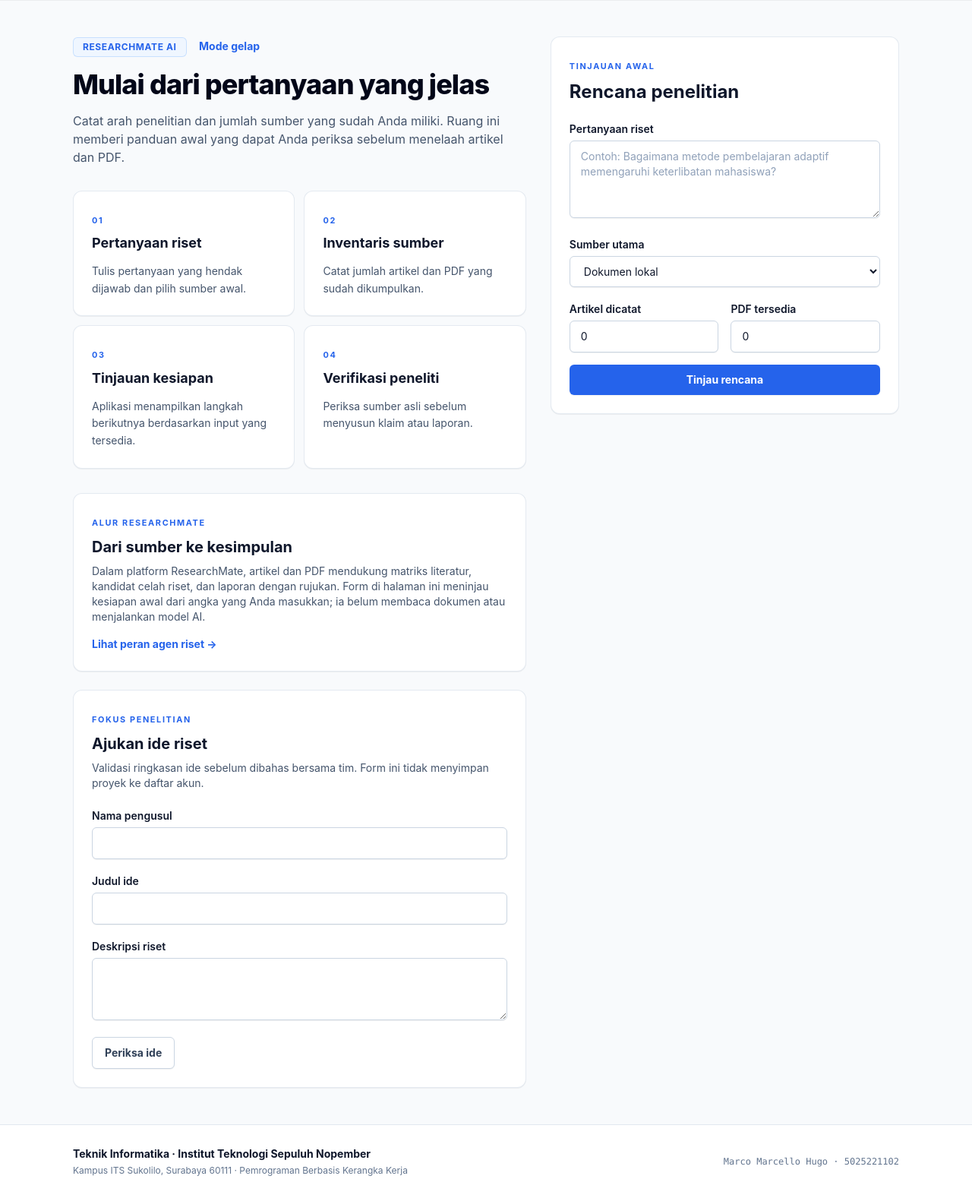
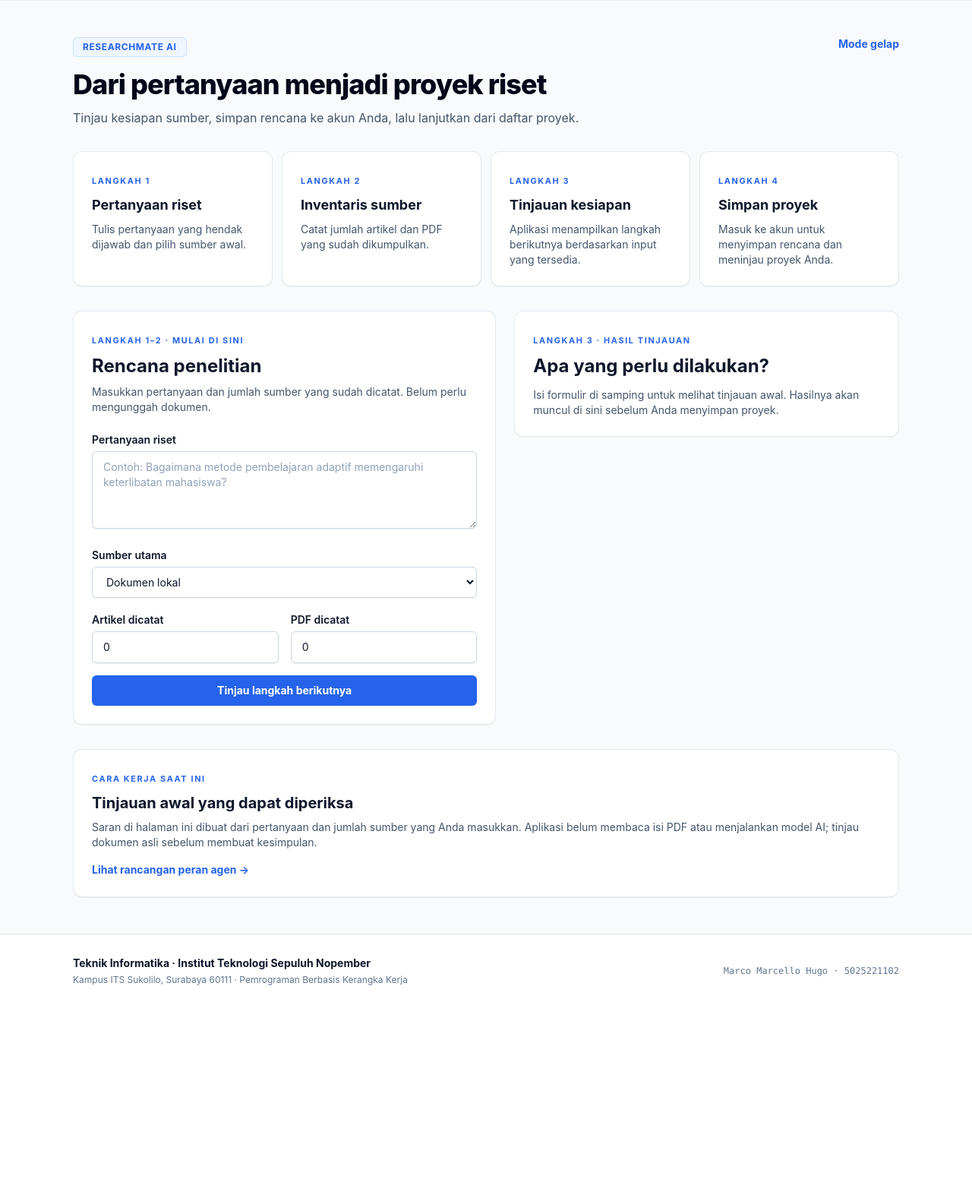
Before and after one commit to Marcellohugo/PBKK, a Laravel app: page /ide-agent in a window 1280 px wide. Shown: the part 98-1675 px from the top of the page at 76% size. After the commit the page ends 1395 px from the top, so only its background shows below. Run offline with Laravel 12, Linux system fonts and the light colour scheme; style sheets or scripts are compiled from the project's sources.

Commit message:
feat(w6): connect research plan to saved projects

```diff
--- a/app/Http/Controllers/PageController.php
+++ b/app/Http/Controllers/PageController.php
@@ -30,14 +30,15 @@ class PageController extends Controller
             'mode' => ['nullable', Rule::in(['light', 'dark'])],
         ]);
         $dark = $request->query('mode') === 'dark';
-        $profil = config('profile');
         $alur = [
             ['judul' => 'Pertanyaan riset', 'isi' => 'Tulis pertanyaan yang hendak dijawab dan pilih sumber awal.'],
             ['judul' => 'Inventaris sumber', 'isi' => 'Catat jumlah artikel dan PDF yang sudah dikumpulkan.'],
             ['judul' => 'Tinjauan kesiapan', 'isi' => 'Aplikasi menampilkan langkah berikutnya berdasarkan input yang tersedia.'],
-            ['judul' => 'Verifikasi peneliti', 'isi' => 'Periksa sumber asli sebelum menyusun klaim atau laporan.'],
+            ['judul' => 'Simpan proyek', 'isi' => 'Masuk ke akun untuk menyimpan rencana dan meninjau proyek Anda.'],
         ];
-        return view('idea', compact('profil', 'dark', 'alur'));
+        $plan = $request->session()->get('research_plan');
+        $draft = $request->session()->get('research_idea');
+        return view('idea', compact('dark', 'alur', 'plan', 'draft'));
     }
 
     public function recommendations(Request $request)
@@ -82,14 +83,14 @@ class PageController extends Controller
                 'isi' => 'Bandingkan metode dan hasil sumber yang relevan. Kandidat celah riset perlu dukungan kutipan yang dapat diperiksa.',
             ],
         ];
-        return redirect()->route('idea', ['mode' => $data['mode'] ?? 'light'])
-            ->with('analitika', ['data' => $data, 'saran' => $saran])->withInput($request->except('_token'));
+        $request->session()->put('research_plan', ['data' => $data, 'saran' => $saran]);
+        return redirect()->to(route('idea', ['mode' => $data['mode'] ?? 'light']).'#hasil');
     }
 
     public function store(Request $request)
     {
         $data = $request->validate([
-            'nama' => 'required|string|min:3|max:100',
+            'nama' => $request->user() ? 'nullable|string|min:3|max:100' : 'required|string|min:3|max:100',
             'judul' => 'required|string|min:5|max:150',
             'deskripsi' => 'required|string|min:15|max:3000',
             'mode' => ['nullable', Rule::in(['light', 'dark'])],
@@ -100,9 +101,35 @@ class PageController extends Controller
             'max' => ':attribute maksimal :max karakter.',
             'in' => 'Pilihan :attribute tidak valid.',
         ], ['nama' => 'Nama pengusul', 'judul' => 'Judul ide', 'deskripsi' => 'Deskripsi', 'mode' => 'mode']);
-        return redirect()->route('idea', ['mode' => $data['mode'] ?? 'light'])
-            ->with('status', "Terima kasih, {$data['nama']}. Ide riset {$data['judul']} berhasil divalidasi.")
-            ->with('ide', $data);
+        if (! $request->user()) {
+            $request->session()->put('research_idea', $data);
+            $next = $request->session()->has('research_plan')
+                ? 'Masuk untuk menyimpannya.'
+                : 'Tinjau rencana riset untuk melanjutkan penyimpanan.';
+            return redirect()->route('idea', ['mode' => $data['mode'] ?? 'light'])
+                ->with('status', "Terima kasih, {$data['nama']}. Ide riset {$data['judul']} berhasil divalidasi. {$next}")
+                ->with('ide', $data);
+        }
+
+        $plan = $request->session()->get('research_plan.data');
+        if (! $plan) {
+            return redirect()->route('idea', ['mode' => $data['mode'] ?? 'light'])
+                ->withErrors(['judul' => 'Tinjau rencana riset terlebih dahulu sebelum menyimpan proyek.'])
+                ->withInput();
+        }
+
+        $project = $request->user()->projects()->create([
+            'judul' => $data['judul'],
+            'deskripsi' => $data['deskripsi'],
+            'tema_agent' => config('profile.tema'),
+            'pertanyaan_riset' => $plan['pertanyaan_riset'],
+            'mode_riset' => $plan['mode_riset'],
+            'jumlah_artikel' => $plan['jumlah_artikel'],
+            'jumlah_pdf' => $plan['jumlah_pdf'],
+        ]);
+        $request->session()->forget(['research_plan', 'research_idea']);
+
+        return redirect()->route('dashboard.home')->with('status', "Proyek {$project->judul} berhasil disimpan.");
     }
     public function about() { return view('about'); }
 
--- a/app/Models/Project.php
+++ b/app/Models/Project.php
@@ -10,11 +10,11 @@ class Project extends Model
 {
     use HasFactory;
 
-    protected $fillable = ['judul', 'deskripsi', 'tema_agent'];
+    protected $fillable = ['judul', 'deskripsi', 'tema_agent', 'pertanyaan_riset', 'mode_riset', 'jumlah_artikel', 'jumlah_pdf'];
 
     protected function casts(): array
     {
-        return ['api_key_secure' => 'encrypted'];
+        return ['api_key_secure' => 'encrypted', 'jumlah_artikel' => 'integer', 'jumlah_pdf' => 'integer'];
     }
 
     public function user(): BelongsTo
--- a/resources/views/auth/login.blade.php
+++ b/resources/views/auth/login.blade.php
@@ -4,7 +4,7 @@
 <div class="mx-auto max-w-md">
     <p class="eyebrow">Akun ResearchMate</p>
     <h1 class="mt-2 text-3xl font-extrabold tracking-tight">Masuk ke ruang kerja</h1>
-    <p class="mt-2 text-sm text-slate-600 dark:text-slate-300">Akses proyek dan analitika yang terhubung dengan akun Anda.</p>
+    <p class="mt-2 text-sm text-slate-600 dark:text-slate-300">Masuk untuk menyimpan rencana riset dan membuka proyek milik akun Anda.</p>
     <form method="POST" action="{{ route('login') }}" class="feature-card mt-6 space-y-5 p-6">
         @csrf
         <div><label for="email" class="text-sm font-semibold">Email</label><input id="email" class="field" type="email" name="email" value="{{ old('email') }}" required autofocus autocomplete="username">@error('email')<p class="error">{{ $message }}</p>@enderror</div>
--- a/resources/views/auth/register.blade.php
+++ b/resources/views/auth/register.blade.php
@@ -4,7 +4,7 @@
 <div class="mx-auto max-w-md">
     <p class="eyebrow">Akun ResearchMate</p>
     <h1 class="mt-2 text-3xl font-extrabold tracking-tight">Buat akun baru</h1>
-    <p class="mt-2 text-sm text-slate-600 dark:text-slate-300">Buat akun untuk melihat proyek riset yang terhubung dengan Anda.</p>
+    <p class="mt-2 text-sm text-slate-600 dark:text-slate-300">Buat akun untuk menyimpan rencana riset dan mengelola daftar proyek Anda.</p>
     <form method="POST" action="{{ route('register') }}" class="feature-card mt-6 space-y-5 p-6">
         @csrf
         <div><label for="name" class="text-sm font-semibold">Nama lengkap</label><input id="name" class="field" type="text" name="name" value="{{ old('name') }}" required autofocus autocomplete="name">@error('name')<p class="error">{{ $message }}</p>@enderror</div>
--- a/resources/views/idea.blade.php
+++ b/resources/views/idea.blade.php
@@ -1,63 +1,105 @@
 @extends('layouts.app')
 @section('title', 'Rencana riset')
 @section('content')
-<div class="grid gap-8 lg:grid-cols-[1.3fr_1fr] lg:items-start">
+<div class="flex flex-wrap items-start justify-between gap-4">
     <div>
         <span class="badge-its">ResearchMate AI</span>
-        <a class="text-link ml-3" href="{{ route('idea', ['mode' => $dark ? 'light' : 'dark']) }}">{{ $dark ? 'Mode terang' : 'Mode gelap' }}</a>
-        <h1 class="mt-4 text-4xl font-extrabold tracking-tight text-slate-950 dark:text-white">Mulai dari pertanyaan yang jelas</h1>
-        <p class="mt-4 max-w-2xl text-slate-600 dark:text-slate-300">Catat arah penelitian dan jumlah sumber yang sudah Anda miliki. Ruang ini memberi panduan awal yang dapat Anda periksa sebelum menelaah artikel dan PDF.</p>
-        <div id="alur" class="mt-8 grid gap-3 sm:grid-cols-2">
-            @foreach($alur as $langkah)
-                <x-info-card :title="$langkah['judul']" :label="'0'.$loop->iteration">{{ $langkah['isi'] }}</x-info-card>
-            @endforeach
-        </div>
-        <div class="mt-8 feature-card">
-            <p class="eyebrow">Alur ResearchMate</p>
-            <h2 class="mt-2 text-xl font-bold">Dari sumber ke kesimpulan</h2>
-            <p class="mt-2 text-sm text-slate-600 dark:text-slate-300">Dalam platform ResearchMate, artikel dan PDF mendukung matriks literatur, kandidat celah riset, dan laporan dengan rujukan. Form di halaman ini meninjau kesiapan awal dari angka yang Anda masukkan; ia belum membaca dokumen atau menjalankan model AI.</p>
-            <a class="text-link mt-4" href="{{ route('agent') }}">Lihat peran agen riset →</a>
-        </div>
-        <div class="mt-6 feature-card">
-            <p class="eyebrow">Fokus penelitian</p>
-            <h2 class="mt-2 text-xl font-bold">Ajukan ide riset</h2>
-            <p class="mt-2 text-sm text-slate-600 dark:text-slate-300">Validasi ringkasan ide sebelum dibahas bersama tim. Form ini tidak menyimpan proyek ke daftar akun.</p>
-            @if(session('status'))<x-status-banner type="success" class="mt-4">{{ session('status') }}</x-status-banner>@endif
-            <form method="POST" action="{{ route('idea.store') }}" class="mt-5 space-y-4">
-                @csrf
-                <input type="hidden" name="mode" value="{{ $dark ? 'dark' : 'light' }}">
-                <div><label for="nama" class="text-sm font-semibold">Nama pengusul</label><input id="nama" name="nama" class="field mt-1" value="{{ old('nama') }}" required>@error('nama')<p class="error">{{ $message }}</p>@enderror</div>
-                <div><label for="judul" class="text-sm font-semibold">Judul ide</label><input id="judul" name="judul" class="field mt-1" value="{{ old('judul') }}" required>@error('judul')<p class="error">{{ $message }}</p>@enderror</div>
-                <div><label for="deskripsi" class="text-sm font-semibold">Deskripsi riset</label><textarea id="deskripsi" name="deskripsi" rows="3" class="field mt-1" required>{{ old('deskripsi') }}</textarea>@error('deskripsi')<p class="error">{{ $message }}</p>@enderror</div>
-                <button type="submit" class="button-secondary">Periksa ide</button>
-            </form>
-        </div>
+        <h1 class="mt-4 text-3xl font-extrabold tracking-tight text-slate-950 dark:text-white md:text-4xl">Dari pertanyaan menjadi proyek riset</h1>
+        <p class="mt-3 max-w-3xl text-slate-600 dark:text-slate-300">Tinjau kesiapan sumber, simpan rencana ke akun Anda, lalu lanjutkan dari daftar proyek.</p>
     </div>
+    <a class="text-link" href="{{ route('idea', ['mode' => $dark ? 'light' : 'dark']) }}">{{ $dark ? 'Mode terang' : 'Mode gelap' }}</a>
+</div>
 
-    <div id="demo-saran" class="feature-card scroll-mt-24">
-        <p class="eyebrow">Tinjauan awal</p>
+@if(session('status'))<x-status-banner type="success" class="mt-6">{{ session('status') }}</x-status-banner>@endif
+@if($errors->any())<x-status-banner type="error" class="mt-6">{{ $errors->first() }}</x-status-banner>@endif
+
+<ol id="alur" class="mt-8 grid gap-3 sm:grid-cols-2 lg:grid-cols-4">
+    @foreach($alur as $langkah)
+        <li class="feature-card">
+            <p class="eyebrow">Langkah {{ $loop->iteration }}</p>
+            <h2 class="mt-2 text-lg font-bold">{{ $langkah['judul'] }}</h2>
+            <p class="mt-2 text-sm text-slate-600 dark:text-slate-300">{{ $langkah['isi'] }}</p>
+        </li>
+    @endforeach
+</ol>
+
+<div class="mt-8 grid gap-6 lg:grid-cols-[1.1fr_1fr] lg:items-start">
+    <section id="demo-saran" class="feature-card scroll-mt-24">
+        <p class="eyebrow">Langkah 1–2 · Mulai di sini</p>
         <h2 class="mt-2 text-2xl font-bold">Rencana penelitian</h2>
+        <p class="mt-2 text-sm text-slate-600 dark:text-slate-300">Masukkan pertanyaan dan jumlah sumber yang sudah dicatat. Belum perlu mengunggah dokumen.</p>
         <form method="POST" action="{{ route('research.plan') }}" class="mt-5 space-y-4">
             @csrf
             <input type="hidden" name="mode" value="{{ $dark ? 'dark' : 'light' }}">
-            <div><label for="pertanyaan_riset" class="text-sm font-semibold">Pertanyaan riset</label><textarea id="pertanyaan_riset" name="pertanyaan_riset" rows="4" class="field mt-1" minlength="15" required placeholder="Contoh: Bagaimana metode pembelajaran adaptif memengaruhi keterlibatan mahasiswa?">{{ old('pertanyaan_riset') }}</textarea>@error('pertanyaan_riset')<p class="error">{{ $message }}</p>@enderror</div>
-            <div><label for="mode_riset" class="text-sm font-semibold">Sumber utama</label><select id="mode_riset" name="mode_riset" class="field mt-1" required><option value="dokumen_lokal" @selected(old('mode_riset') === 'dokumen_lokal')>Dokumen lokal</option><option value="penelusuran_literatur" @selected(old('mode_riset') === 'penelusuran_literatur')>Penelusuran literatur</option></select>@error('mode_riset')<p class="error">{{ $message }}</p>@enderror</div>
+            <div>
+                <label for="pertanyaan_riset" class="text-sm font-semibold">Pertanyaan riset</label>
+                <textarea id="pertanyaan_riset" name="pertanyaan_riset" rows="4" class="field mt-1" minlength="15" required placeholder="Contoh: Bagaimana metode pembelajaran adaptif memengaruhi keterlibatan mahasiswa?">{{ old('pertanyaan_riset', $plan['data']['pertanyaan_riset'] ?? '') }}</textarea>
+                @error('pertanyaan_riset')<p class="error">{{ $message }}</p>@enderror
+            </div>
+            <div>
+                <label for="mode_riset" class="text-sm font-semibold">Sumber utama</label>
+                <select id="mode_riset" name="mode_riset" class="field mt-1" required>
+                    <option value="dokumen_lokal" @selected(old('mode_riset', $plan['data']['mode_riset'] ?? 'dokumen_lokal') === 'dokumen_lokal')>Dokumen lokal</option>
+                    <option value="penelusuran_literatur" @selected(old('mode_riset', $plan['data']['mode_riset'] ?? '') === 'penelusuran_literatur')>Penelusuran literatur</option>
+                </select>
+                @error('mode_riset')<p class="error">{{ $message }}</p>@enderror
+            </div>
             <div class="grid gap-4 sm:grid-cols-2">
-                <div><label for="jumlah_artikel" class="text-sm font-semibold">Artikel dicatat</label><input id="jumlah_artikel" name="jumlah_artikel" type="number" min="0" max="1000" class="field mt-1" value="{{ old('jumlah_artikel', 0) }}" required>@error('jumlah_artikel')<p class="error">{{ $message }}</p>@enderror</div>
-                <div><label for="jumlah_pdf" class="text-sm font-semibold">PDF tersedia</label><input id="jumlah_pdf" name="jumlah_pdf" type="number" min="0" max="1000" class="field mt-1" value="{{ old('jumlah_pdf', 0) }}" required>@error('jumlah_pdf')<p class="error">{{ $message }}</p>@enderror</div>
+                <div><label for="jumlah_artikel" class="text-sm font-semibold">Artikel dicatat</label><input id="jumlah_artikel" name="jumlah_artikel" type="number" min="0" max="1000" class="field mt-1" value="{{ old('jumlah_artikel', $plan['data']['jumlah_artikel'] ?? 0) }}" required>@error('jumlah_artikel')<p class="error">{{ $message }}</p>@enderror</div>
+                <div><label for="jumlah_pdf" class="text-sm font-semibold">PDF dicatat</label><input id="jumlah_pdf" name="jumlah_pdf" type="number" min="0" max="1000" class="field mt-1" value="{{ old('jumlah_pdf', $plan['data']['jumlah_pdf'] ?? 0) }}" required>@error('jumlah_pdf')<p class="error">{{ $message }}</p>@enderror</div>
             </div>
-            <button class="button w-full" type="submit">Tinjau rencana</button>
+            <button class="button w-full" type="submit">Tinjau langkah berikutnya</button>
         </form>
-        @if(session('analitika'))
-            <div class="mt-7 border-t border-slate-200 pt-6 dark:border-slate-800" aria-live="polite">
-                <h3 class="text-lg font-bold">Langkah berikutnya</h3>
-                <div class="mt-4 space-y-3">
-                    @foreach(session('analitika.saran') as $item)
-                        <article class="rounded-lg border border-blue-100 bg-blue-50/60 p-4 dark:border-slate-700 dark:bg-slate-800/60"><h4 class="font-bold">{{ $item['judul'] }}</h4><p class="mt-1 text-xs font-semibold text-blue-800 dark:text-blue-300">{{ $item['bukti'] }}</p><p class="mt-2 text-sm text-slate-600 dark:text-slate-300">{{ $item['isi'] }}</p></article>
-                    @endforeach
-                </div>
+    </section>
+
+    <section id="hasil" class="feature-card scroll-mt-24" aria-live="polite">
+        <p class="eyebrow">Langkah 3 · Hasil tinjauan</p>
+        <h2 class="mt-2 text-2xl font-bold">Apa yang perlu dilakukan?</h2>
+        @if($plan)
+            <p class="mt-2 text-sm text-slate-600 dark:text-slate-300">{{ $plan['data']['jumlah_artikel'] }} artikel dan {{ $plan['data']['jumlah_pdf'] }} PDF dicatat untuk pertanyaan ini. Periksa sumber asli sebelum memakai hasilnya.</p>
+            <div class="mt-5 space-y-3">
+                @foreach($plan['saran'] as $item)
+                    <article class="rounded-lg border border-blue-100 bg-blue-50/60 p-4 dark:border-slate-700 dark:bg-slate-800/60">
+                        <h3 class="font-bold">{{ $item['judul'] }}</h3>
+                        <p class="mt-1 text-xs font-semibold text-blue-800 dark:text-blue-300">{{ $item['bukti'] }}</p>
+                        <p class="mt-2 text-sm text-slate-600 dark:text-slate-300">{{ $item['isi'] }}</p>
+                    </article>
+                @endforeach
             </div>
+            <a class="text-link mt-5" href="#simpan-proyek">Lanjut simpan proyek →</a>
+        @else
+            <p class="mt-3 text-sm text-slate-600 dark:text-slate-300">Isi formulir di samping untuk melihat tinjauan awal. Hasilnya akan muncul di sini sebelum Anda menyimpan proyek.</p>
         @endif
-    </div>
+    </section>
 </div>
+
+@if($plan)
+<section id="simpan-proyek" class="feature-card mt-8 scroll-mt-24 border-t-3 border-t-[#f8ac18]">
+    <p class="eyebrow">Langkah 4 · Lanjutkan proyek</p>
+    <h2 class="mt-2 text-2xl font-bold">Simpan rencana ke Proyek Saya</h2>
+    @auth
+        <p class="mt-2 text-sm text-slate-600 dark:text-slate-300">Beri judul dan ringkasan. Pertanyaan serta jumlah sumber di atas akan ikut tersimpan pada akun {{ auth()->user()->name }}.</p>
+        <form method="POST" action="{{ route('idea.store') }}" class="mt-5 grid gap-4 md:grid-cols-2">
+            @csrf
+            <input type="hidden" name="mode" value="{{ $dark ? 'dark' : 'light' }}">
+            <div><label for="judul" class="text-sm font-semibold">Judul proyek</label><input id="judul" name="judul" class="field mt-1" value="{{ old('judul', $draft['judul'] ?? '') }}" minlength="5" maxlength="150" required>@error('judul')<p class="error">{{ $message }}</p>@enderror</div>
+            <div><label for="deskripsi" class="text-sm font-semibold">Ringkasan proyek</label><textarea id="deskripsi" name="deskripsi" rows="3" class="field mt-1" minlength="15" maxlength="3000" required>{{ old('deskripsi', $draft['deskripsi'] ?? $plan['data']['pertanyaan_riset']) }}</textarea>@error('deskripsi')<p class="error">{{ $message }}</p>@enderror</div>
+            <div class="md:col-span-2"><button class="button" type="submit">Simpan proyek ke akun</button></div>
+        </form>
+    @else
+        <p class="mt-2 text-sm text-slate-600 dark:text-slate-300">Rencana ini sementara tersimpan di sesi browser. Masuk atau buat akun untuk memberi judul, menyimpannya, dan melihatnya di Proyek Saya.</p>
+        <div class="mt-5 flex flex-wrap gap-3">
+            <a class="button" href="{{ route('login', ['next' => 'research']) }}">Masuk untuk menyimpan</a>
+            <a class="button-secondary" href="{{ route('register', ['next' => 'research']) }}">Buat akun</a>
+        </div>
+    @endauth
+</section>
+@endif
+
+<section class="feature-card mt-8">
+    <p class="eyebrow">Cara kerja saat ini</p>
+    <h2 class="mt-2 text-xl font-bold">Tinjauan awal yang dapat diperiksa</h2>
+    <p class="mt-2 text-sm text-slate-600 dark:text-slate-300">Saran di halaman ini dibuat dari pertanyaan dan jumlah sumber yang Anda masukkan. Aplikasi belum membaca isi PDF atau menjalankan model AI; tinjau dokumen asli sebelum membuat kesimpulan.</p>
+    <a class="text-link mt-4" href="{{ route('agent') }}">Lihat rancangan peran agen →</a>
+</section>
 @endsection
```
Also changed, not shown: app/Http/Controllers/Auth/AuthenticatedSessionController.php (+6 -1 lines), app/Http/Controllers/Auth/RegisteredUserController.php (+7 -2 lines), docs/researchmate.md (+2 -2 lines), resources/views/dashboard.blade.php (+39 -4 lines), resources/views/home.blade.php (+4 -4 lines), README.md, database/migrations/2026_10_13_000003_add_research_plan_to_projects_table.php (added), 1 other file.
